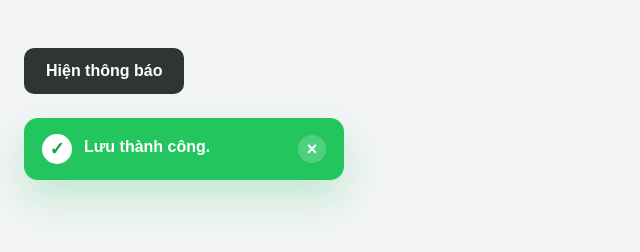
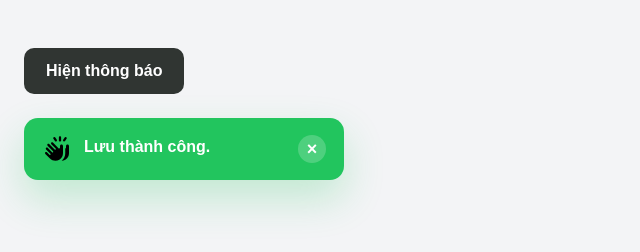
Before and after one commit to hoang-f8-account/F8_K19-HomeWork, a plain HTML site: page BaiTapBuoi9/toast-notification.html in a window 1280 px wide. Both pictures are taken after a click on the label "Hiện thông báo". Shown: the full height of the page, 0-640 px from the left. Drawn offline with Linux system fonts and the light colour scheme.

Commit message:
fix: Add icon cho Bai Tap Buoi 9

```diff
--- a/BaiTapBuoi9/toast-notification.html
+++ b/BaiTapBuoi9/toast-notification.html
@@ -4,6 +4,11 @@
       <meta charset="UTF-8" />
       <meta name="viewport" content="width=device-width, initial-scale=1.0" />
       <title>Toast Notification</title>
+      <link
+         rel="stylesheet"
+         href="https://cdnjs.cloudflare.com/ajax/libs/font-awesome/4.7.0/css/font-awesome.min.css"
+      />
+
       <style>
          * {
             box-sizing: border-box;
@@ -62,13 +67,6 @@
          .toast-icon {
             width: 30px;
             height: 30px;
-            border-radius: 50%;
-            background: #ffffff;
-            color: #16a34a;
-            font-size: 18px;
-            font-weight: 700;
-            line-height: 30px;
-            text-align: center;
          }
 
          /* Phần chữ chiếm hết khoảng trống còn lại */
@@ -110,7 +108,14 @@
 
       <div class="toast">
          <div class="toast-content">
-            <div class="toast-icon">✓</div>
+            <div class="toast-icon">
+               <svg xmlns="http://www.w3.org/2000/svg" viewBox="0 0 640 640">
+                  <!--!Font Awesome Free v7.2.0 by @fontawesome - https://fontawesome.com License - https://fontawesome.com/license/free Copyright 2026 Fonticons, Inc.-->
+                  <path
+                     d="M408 72L408 136C408 149.3 397.3 160 384 160C370.7 160 360 149.3 360 136L360 72C360 58.7 370.7 48 384 48C397.3 48 408 58.7 408 72zM284 74.7L316 122.7C323.4 133.7 320.4 148.6 309.3 156C298.2 163.4 283.4 160.4 276 149.3L244 101.3C236.6 90.3 239.6 75.4 250.7 68C261.8 60.6 276.6 63.7 284 74.7zM199 183C208.4 173.6 223.6 173.6 232.9 183L356.7 306.7C366.8 316.8 384 309.6 384 295.4L384 256C384 238.3 398.3 224 416 224C433.7 224 448 238.3 448 256L448 409.6C448 466.7 418 519.6 369.1 549C305.1 587.4 223.3 577.3 170.6 524.6L71 425C61.6 415.6 61.6 400.4 71 391.1C80.4 381.8 95.6 381.7 104.9 391.1L157.9 444.1C164 450.2 173.9 450.2 180 444.1C186.1 438 186.1 428.1 180 422L87 329C77.6 319.6 77.6 304.4 87 295.1C96.4 285.8 111.6 285.7 120.9 295.1L213.9 388.1C220 394.2 229.9 394.2 236 388.1C242.1 382 242.1 372.1 236 366L119 249C109.6 239.6 109.6 224.4 119 215.1C128.4 205.8 143.6 205.7 152.9 215.1L269.9 332.1C276 338.2 285.9 338.2 292 332.1C298.1 326 298.1 316.1 292 310L199 217C189.6 207.6 189.6 192.4 199 183.1zM497.1 548.9C472.9 563.4 446.2 571 419.4 572C467.5 532.4 496 473 496 409.6L496 311.5C504.2 311.4 512 305.1 512 295.5L512 256.1C512 238.4 526.3 224.1 544 224.1C561.7 224.1 576 238.4 576 256.1L576 409.7C576 466.8 546 519.7 497.1 549.1zM517.3 68C528.3 75.4 531.3 90.3 524 101.3L492 149.3C484.6 160.3 469.7 163.3 458.7 156C447.7 148.7 444.7 133.7 452 122.7L484 74.7C491.4 63.7 506.3 60.7 517.3 68z"
+                  />
+               </svg>
+            </div>
 
             <div class="toast-text">
                <p class="toast-title">Lưu thành công.</p>
```
